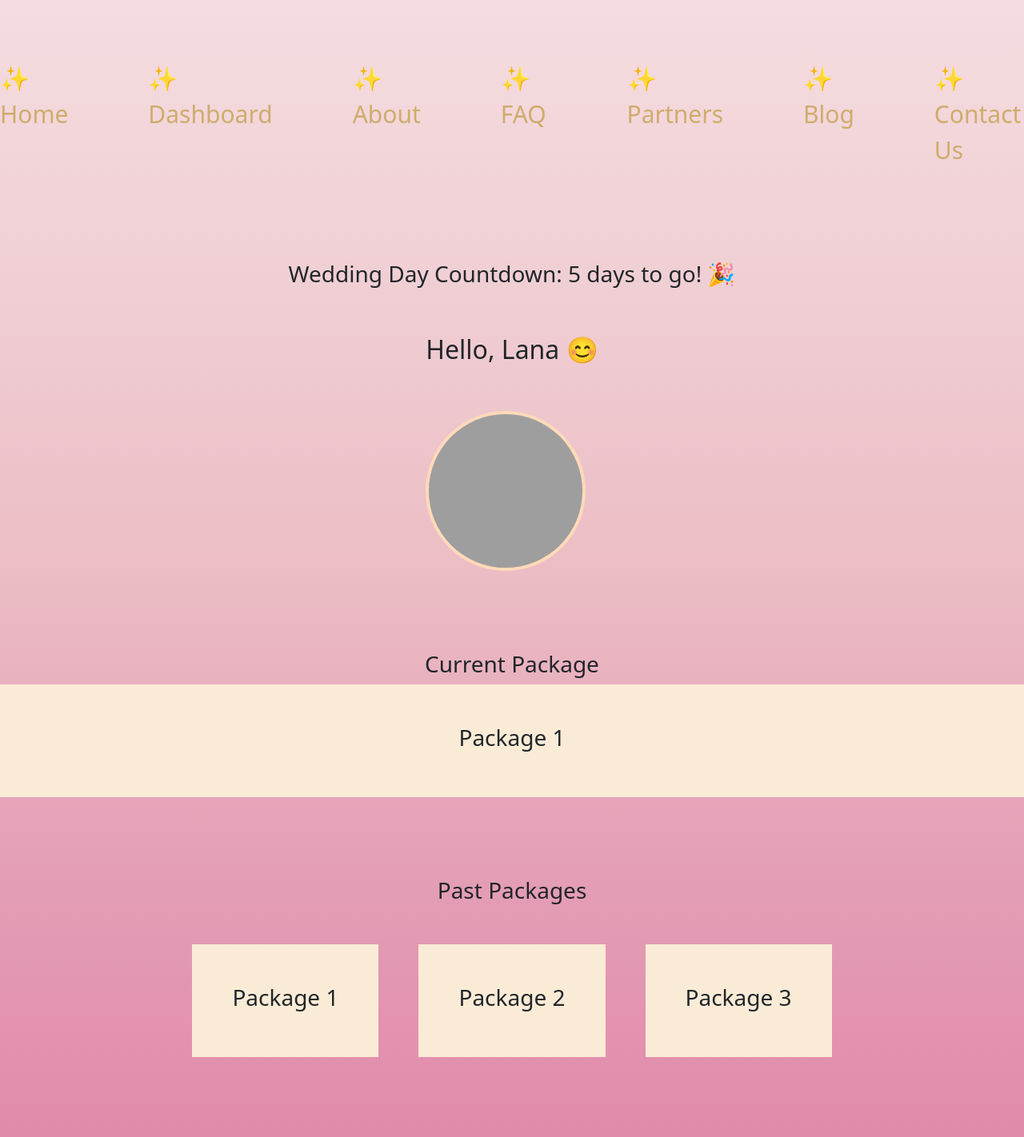
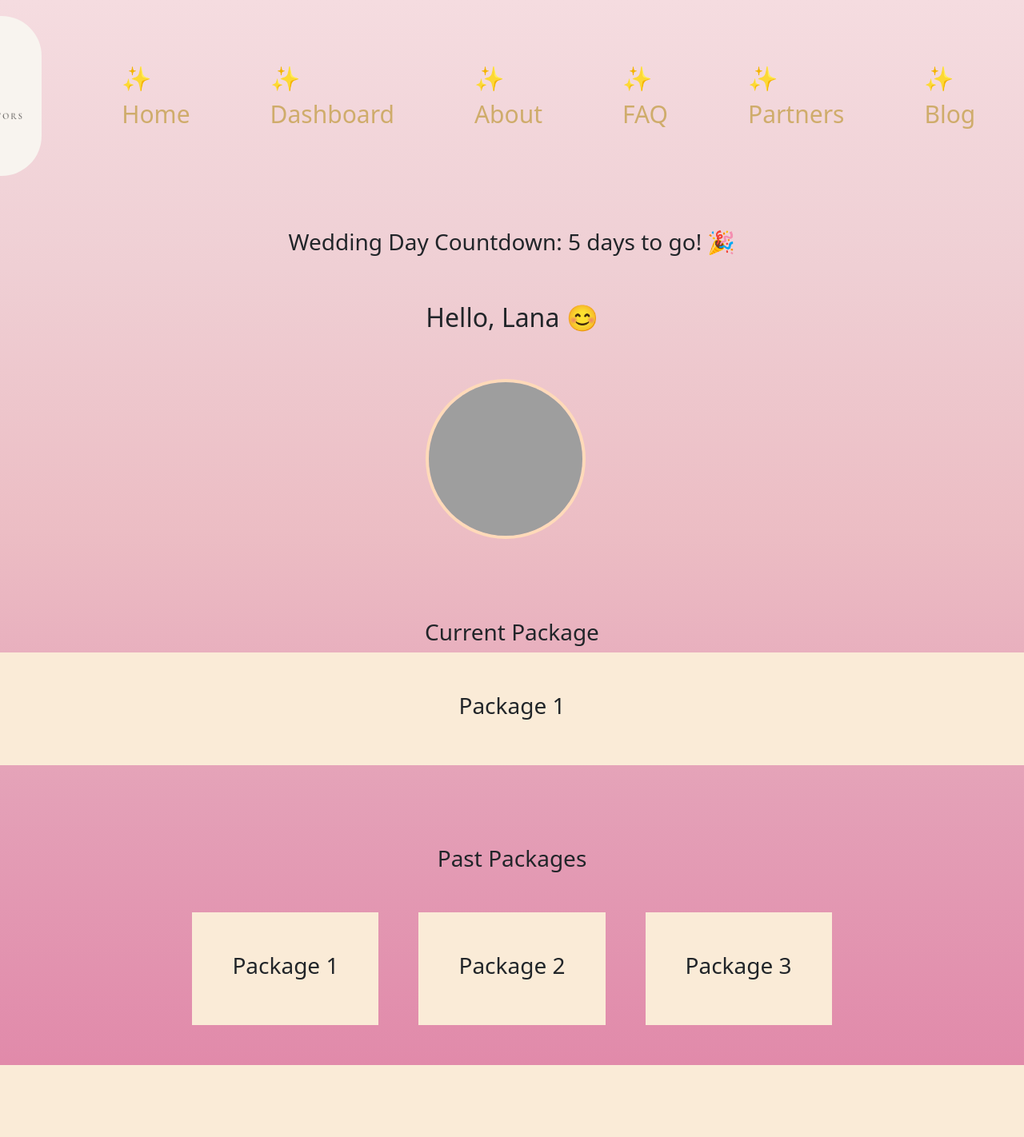
Before and after one commit to Diyali21/Promise-Protectors, a Flask app: page /dashboard/ in a window 1280 px wide; the page is wider, and only the part inside the window is pictured. Shown: that part at 80% size. After the commit the page ends 1332 px from the top of that part, so only its background shows below. Run offline with Flask 3, Linux system fonts and the light colour scheme; grey boxes are pictures that could not be loaded.

Commit message:
css updated

```diff
--- a/static/css/about.css
+++ b/static/css/about.css
@@ -18,7 +18,7 @@ body {
   display: grid;
   place-content: center;
 }
-img {
+.img-about {
   height: 350px;
   width: 350px;
 }
@@ -64,5 +64,5 @@ img {
   flex-wrap: wrap;
   flex-direction: row;
   gap: 200px;
-  margin-top: 100px;
+  margin-top: 50px;
 }
--- /dev/null
+++ b/static/css/base.css
@@ -0,0 +1,37 @@
+body {
+  background: linear-gradient(
+    to top,
+    #e18aaa,
+    #e4a0b7,
+    #ecbdc4,
+    #efcfd4,
+    #f5dce0
+  );
+}
+.nav-link-container {
+  display: flex;
+  list-style: none;
+  justify-content: center;
+  gap: 100px;
+  padding: 0px;
+}
+
+.nav-link-container a {
+  text-decoration: none;
+  color: #cfac6b;
+  font-size: 30px;
+}
+.spacing-words {
+  margin-top: 75px;
+}
+.img-logo {
+  margin-top: 20px;
+  height: 200px;
+  border-radius: 50px;
+}
+a:hover {
+  color: black;
+}
+a:active {
+  background-color: peachpuff;
+}
--- a/static/css/contact.css
+++ b/static/css/contact.css
@@ -49,6 +49,6 @@ h4 {
 .main-container {
   display: grid;
   justify-content: center;
-  margin-top: 100px;
-  margin-bottom: 100px;
+  margin-top: 50px;
+  margin-bottom: 50px;
 }
--- a/static/css/dashboard.css
+++ b/static/css/dashboard.css
@@ -38,6 +38,6 @@ h3 {
   margin-top: 100px;
 }
 .content {
-  margin-top: 100px;
-  margin-bottom: 100px;
+  margin-top: 50px;
+  margin-bottom: 50px;
 }
--- a/static/css/faq.css
+++ b/static/css/faq.css
@@ -14,7 +14,8 @@
 .container {
   display: grid;
   grid-template-columns: 1fr 1fr;
-  margin-top: 200px;
+  margin-top: 50px;
+  margin-bottom: 50px;
 }
 button {
   margin-left: 5px;
--- a/static/css/home.css
+++ b/static/css/home.css
@@ -22,8 +22,8 @@ h3 {
   margin-bottom: 20px;
 }
 .banner {
-  margin-top: 100px;
-  margin-bottom: 100px;
+  margin-top: 30px;
+  margin-bottom: 50px;
   text-align: center;
   justify-items: center;
 }
--- a/static/css/venuedetails.css
+++ b/static/css/venuedetails.css
@@ -26,8 +26,8 @@ button {
   margin-bottom: 50px;
 }
 .background {
-  margin-top: 100px;
-  margin-bottom: 100px;
+  margin-top: 50px;
+  margin-bottom: 50px;
   display: grid;
   justify-content: center;
 }
--- a/templates/base.html
+++ b/templates/base.html
@@ -11,51 +11,20 @@
       integrity="sha384-QWTKZyjpPEjISv5WaRU9OFeRpok6YctnYmDr5pNlyT2bRjXh0JMhjY6hW+ALEwIH"
       crossorigin="anonymous"
     />
-
-    <style>
-      body {
-        background: linear-gradient(
-          to top,
-          #e18aaa,
-          #e4a0b7,
-          #ecbdc4,
-          #efcfd4,
-          #f5dce0
-        );
-      }
-      .nav-link-container {
-        display: flex;
-        list-style: none;
-        justify-content: center;
-        gap: 100px;
-        padding: 0px;
-      }
-
-      .nav-link-container a {
-        text-decoration: none;
-        color: #cfac6b;
-        font-size: 30px;
-      }
-      .spacing-words {
-        margin-top: 75px;
-      }
-      .img-logo {
-        height: 200px;
-        border-radius: 50px;
-      }
-      a:hover {
-        color: black;
-      }
-      a:active {
-        background-color: peachpuff;
-      }
-    </style>
+    <link rel="stylesheet" href="/static/css/base.css" />
     {% block head_content %} {% endblock %}
   </head>
   <body>
     <header>
       <nav>
         <ul class="nav-link-container">
+          <li>
+            <img
+              class="img-logo"
+              src="/static/PROMISE PROTECTORS_20250325_191749_0000.png"
+              alt=""
+            />
+          </li>
           <li class="spacing-words"><a href="/"> ✨ Home</a></li>
           <li class="spacing-words"><a href="/dashboard"> ✨ Dashboard</a></li>
           <li class="spacing-words"><a href="/about">✨ About</a></li>
```
Also changed, not shown: static/PROMISE PROTECTORS_20250325_191749_0000.png (renamed from templates/PROMISE PROTECTORS_20250325_191749_0000.png).
